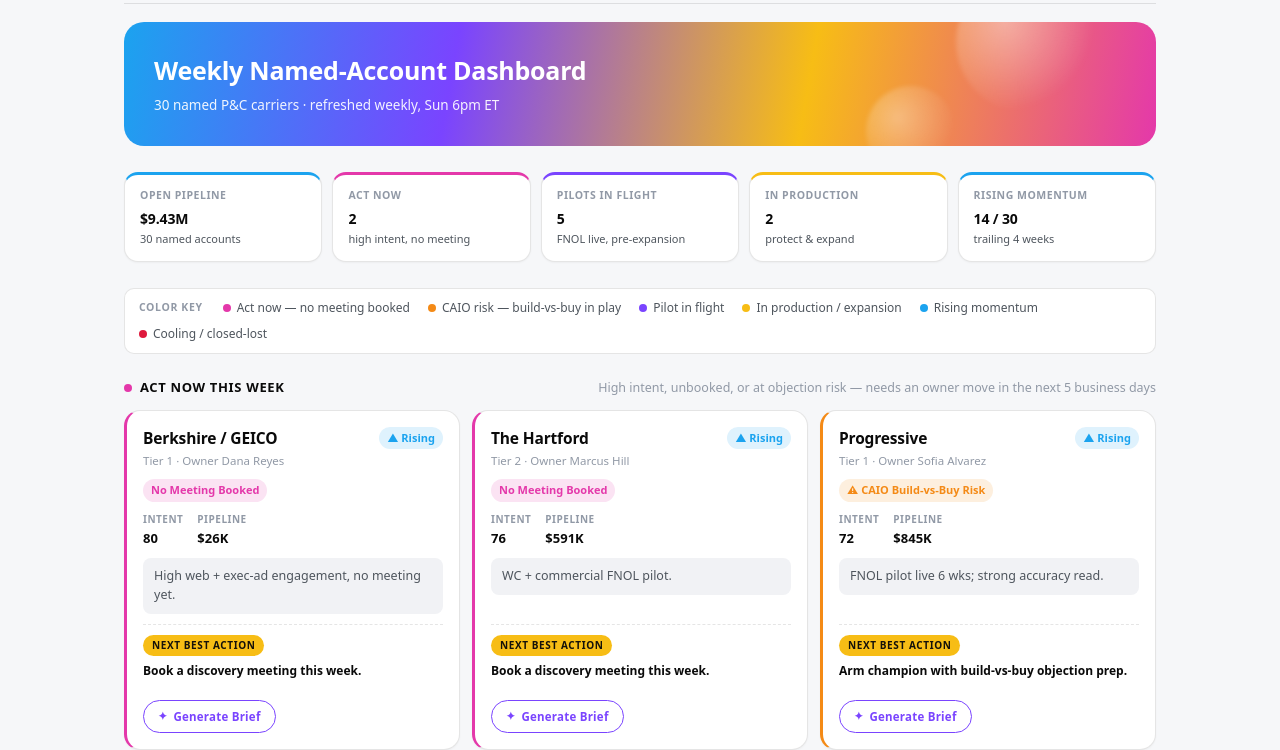
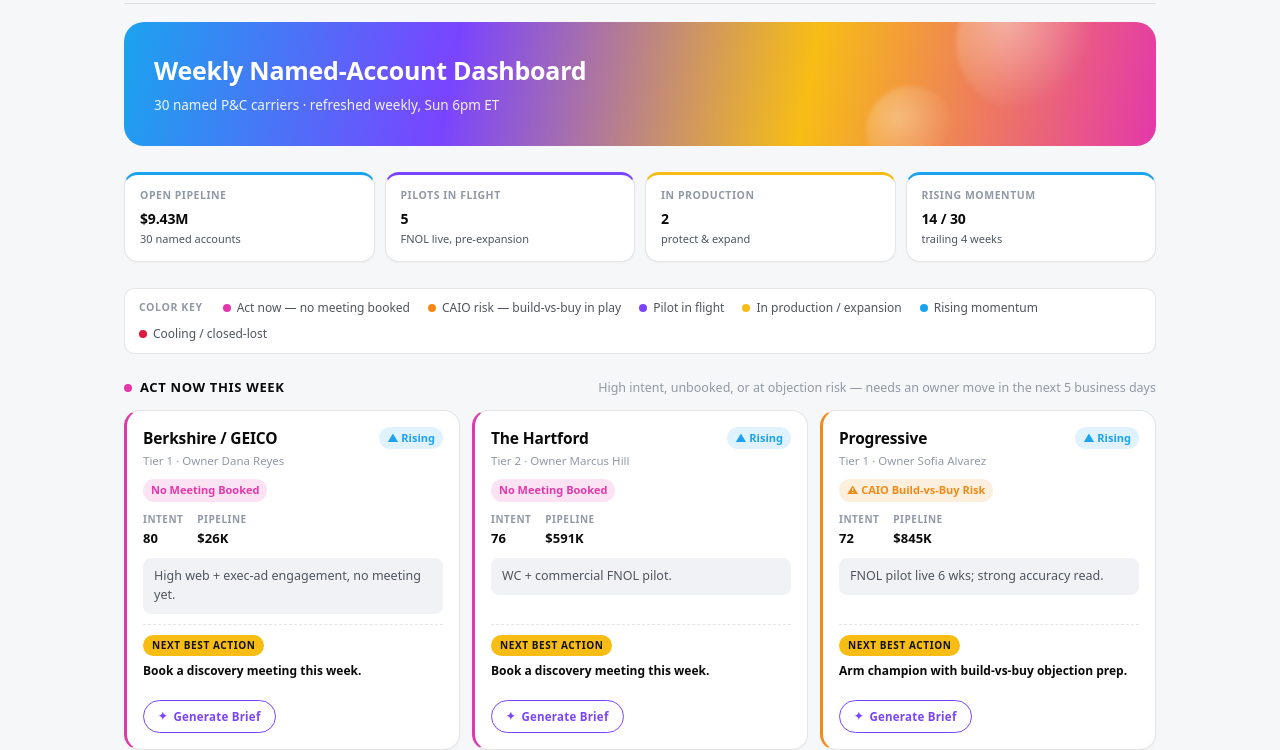
Before and after one commit to kellyjavanmardi/assured-named-account-system, a website: page assured-system.html in a window 1280 px wide. Shown: the part 80-830 px from the top of the page. Drawn offline with Linux system fonts and the light colour scheme.

Commit message:
Remove the Act Now stat tile — redundant with the section below it
The top stat row is for highest-level numbers; Act Now already gets
its own full section with real cards right underneath, so the tile
just duplicated it. Down to 4 tiles, grid updated to match.

```diff
--- a/assured-system.html
+++ b/assured-system.html
@@ -71,7 +71,7 @@
   .hero-sub { font-size: 13.5px; color: rgba(255,255,255,0.92); margin: 0; position: relative; z-index: 1; font-weight: 500; }
 
   /* ---------- stat row ---------- */
-  .stats { display: grid; grid-template-columns: repeat(5, 1fr); gap: 10px; margin-bottom: 26px; }
+  .stats { display: grid; grid-template-columns: repeat(4, 1fr); gap: 10px; margin-bottom: 26px; }
   .stat-tile { background: var(--surface); border: 1px solid var(--border); border-top: 3px solid; border-radius: 14px; padding: 14px 16px; box-shadow: var(--card-shadow); }
   .stat-label { font-size: 11px; text-transform: uppercase; letter-spacing: 0.06em; color: var(--ink-muted); font-weight: 600; margin-bottom: 6px; }
   .stat-value { font-size: 26px; font-weight: 700; font-variant-numeric: tabular-nums; letter-spacing: -0.01em; }
@@ -828,7 +828,6 @@
 
   document.getElementById('stats').innerHTML = [
     { label: 'Open Pipeline', value: fmtMoney(totalPipeline), sub: '30 named accounts', color: 'var(--spec-blue)' },
-    { label: 'Act Now', value: actNowList.length, sub: 'high intent, no meeting', color: 'var(--spec-magenta)' },
     { label: 'Pilots in Flight', value: pilotCount, sub: 'FNOL live, pre-expansion', color: 'var(--spec-violet)' },
     { label: 'In Production', value: prodCount, sub: 'protect & expand', color: 'var(--spec-gold)' },
     { label: 'Rising Momentum', value: risingCount + ' / 30', sub: 'trailing 4 weeks', color: 'var(--spec-blue)' }
```
Also changed, not shown: dashboard.html (+1 -2 lines), index.html (+1 -2 lines).
